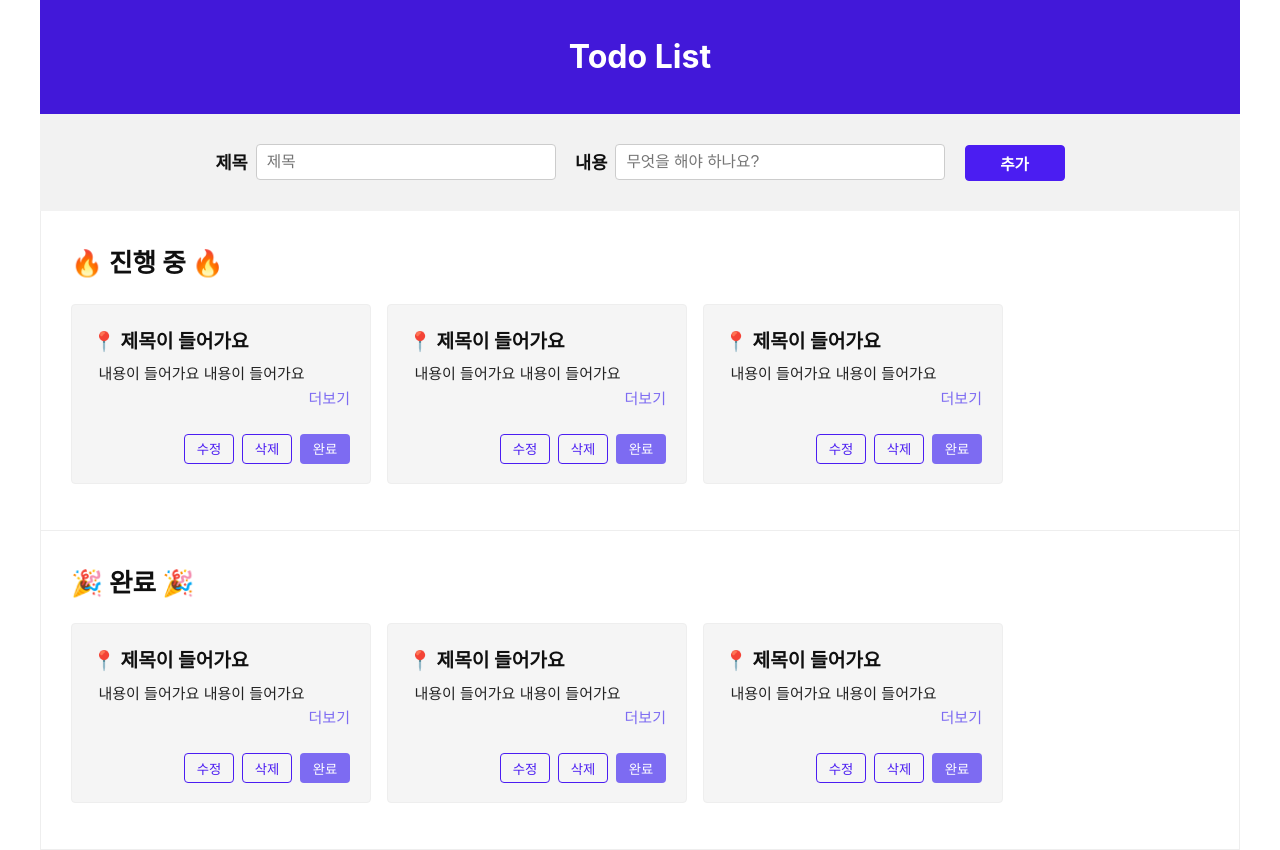
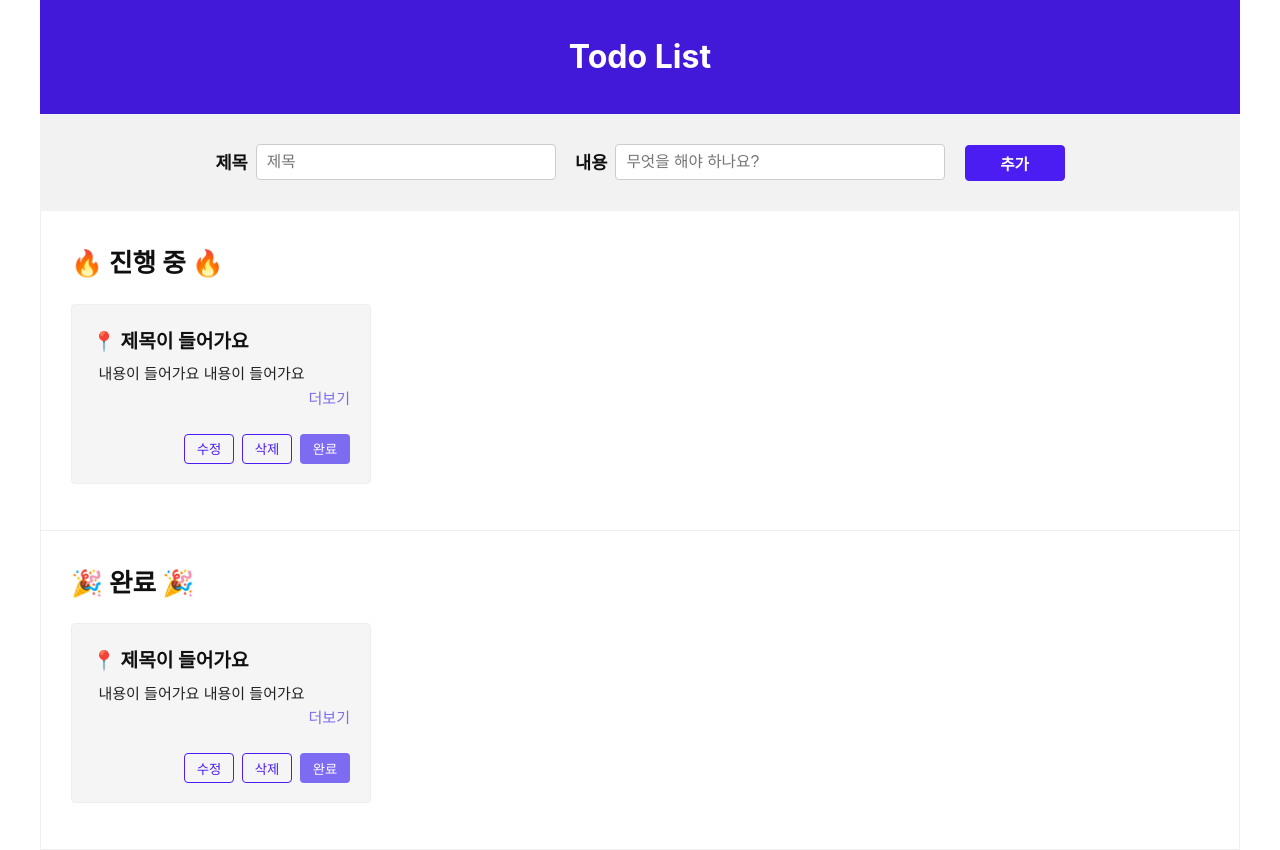
Before and after one commit to yujleee/todolist-redux, a React (Create React App) app: page / in a window 1280 px wide. Built offline with nearby package versions, Linux system fonts and the light colour scheme.

Commit message:
✨ 투두 리스트 읽어오기 추가

```diff
--- a/src/components/todoList/TodoList.jsx
+++ b/src/components/todoList/TodoList.jsx
@@ -1,14 +1,16 @@
 import TodoItem from '../todoItem/TodoItem';
 import { TodoListWrap, TodoTitle, List } from './style';
 
-const TodoList = ({ isActive }) => {
+const TodoList = ({ isActive, todos }) => {
   return (
     <TodoListWrap>
       <TodoTitle>{isActive ? '🔥 진행 중 🔥' : '🎉 완료 🎉'}</TodoTitle>
       <List>
-        <TodoItem />
-        <TodoItem />
-        <TodoItem />
+        {todos
+          .filter((item) => item.isDone === !isActive)
+          .map((item) => (
+            <TodoItem key={item.id} id={item.id} title={item.title} content={item.content} isDone={item.isDone} />
+          ))}
       </List>
     </TodoListWrap>
   );
```
